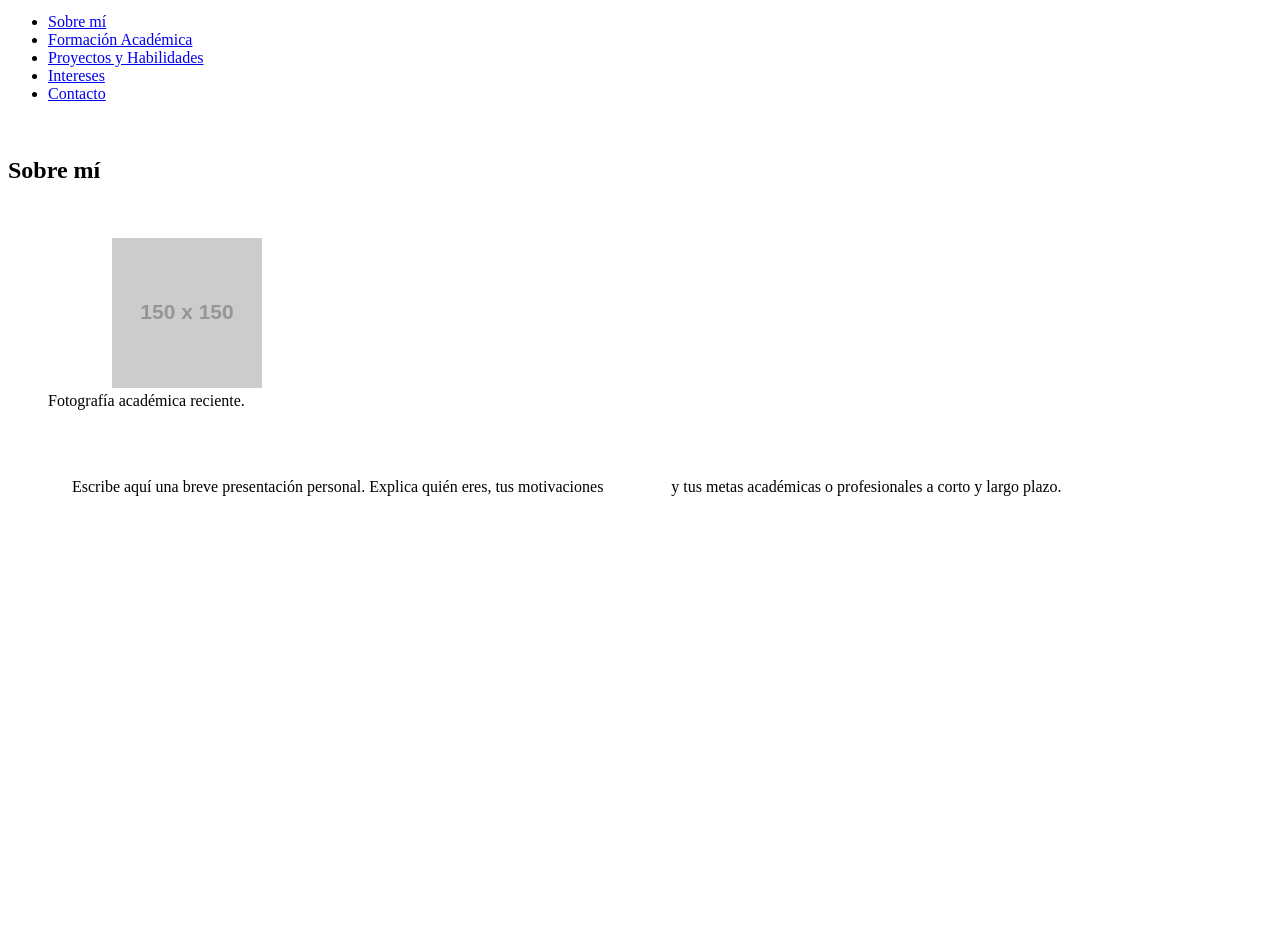
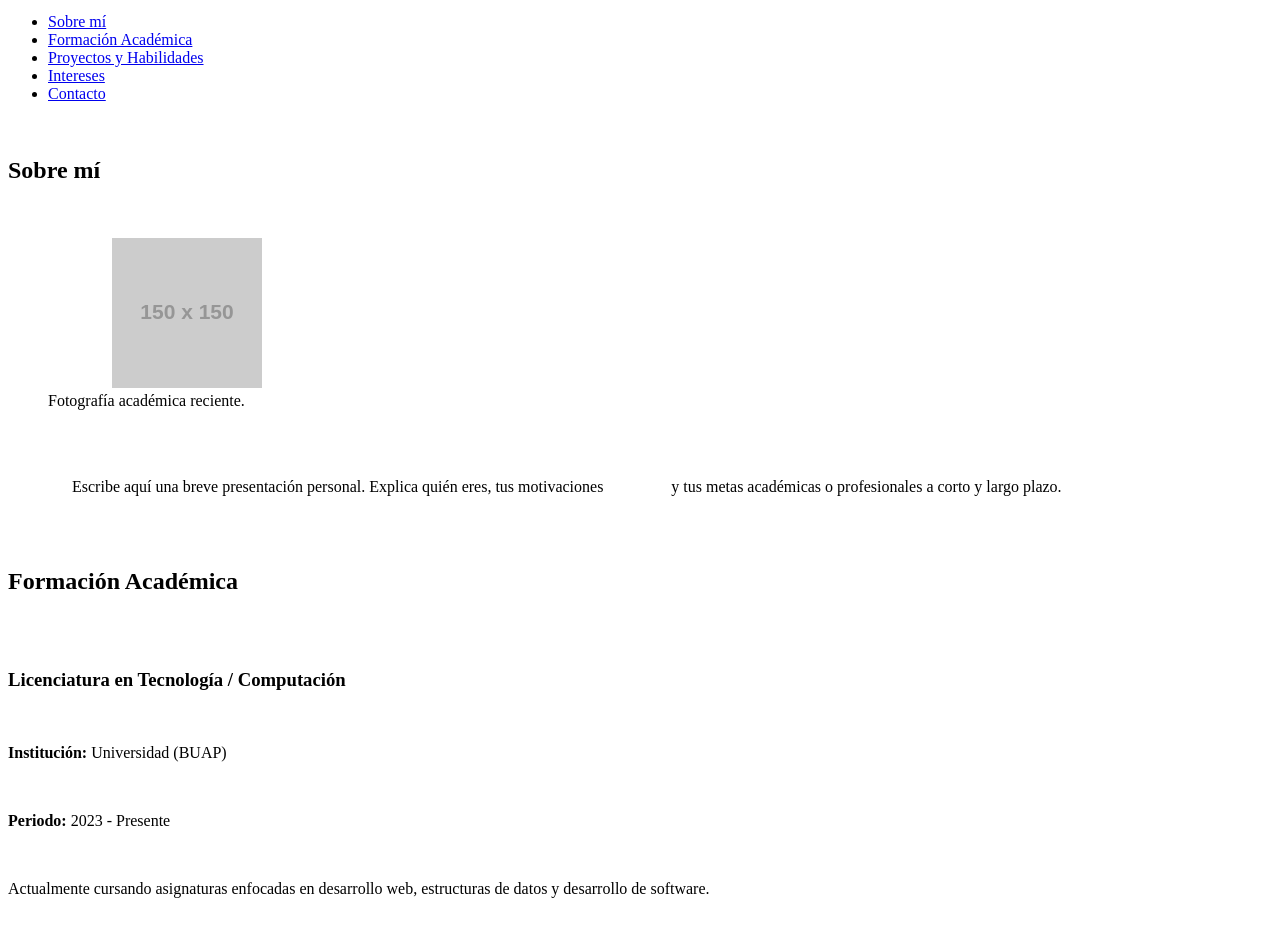
Before and after one commit to Josh-droide/hweb_cu2, a plain HTML site: page ejemplos/e01/index.html in a window 1280 px wide. Shown: the part 127-1064 px from the top of the page. Before the commit the page ends 800 px from the top, so only its background shows below. Drawn offline with Linux system fonts and the light colour scheme; placeholder pictures from the web are drawn by us.

Commit message:
Cuarto commit y cuarto bloque de codigo

```diff
--- a/ejemplos/e01/index.html
+++ b/ejemplos/e01/index.html
@@ -33,10 +33,12 @@
 </header>
 <main>
 
+
+  <!--bloque 3 -->
   <section id="sobre-mi">
             <h2>Sobre mí</h2>
             <figure>
-                <img src="https://via.placeholder.com/150" alt="Fotografía de perfil de [Tu Nombre]">
+                <img src="https://via.placeholder.com/150" alt="Fotografía de perfil de [joshua]">
                 <figcaption>Fotografía académica reciente.</figcaption>
             </figure>
             <p>
@@ -45,6 +47,19 @@
             </p>
         </section>
 
+<!--CUARTO BLOQUE DE EL CODIGO -->
+
+<section id="formacion">
+            <h2>Formación Académica</h2>
+            <article>
+                <h3>Licenciatura en Tecnología / Computación</h3>
+                <p><strong>Institución:</strong> Universidad (BUAP)</p>
+                <p><strong>Periodo:</strong> 2023 - Presente</p>
+                <p>Actualmente cursando asignaturas enfocadas en desarrollo web, estructuras de datos y desarrollo de software.</p>
+            </article>
+
+        </section>
+
 
 
 </main>
```
